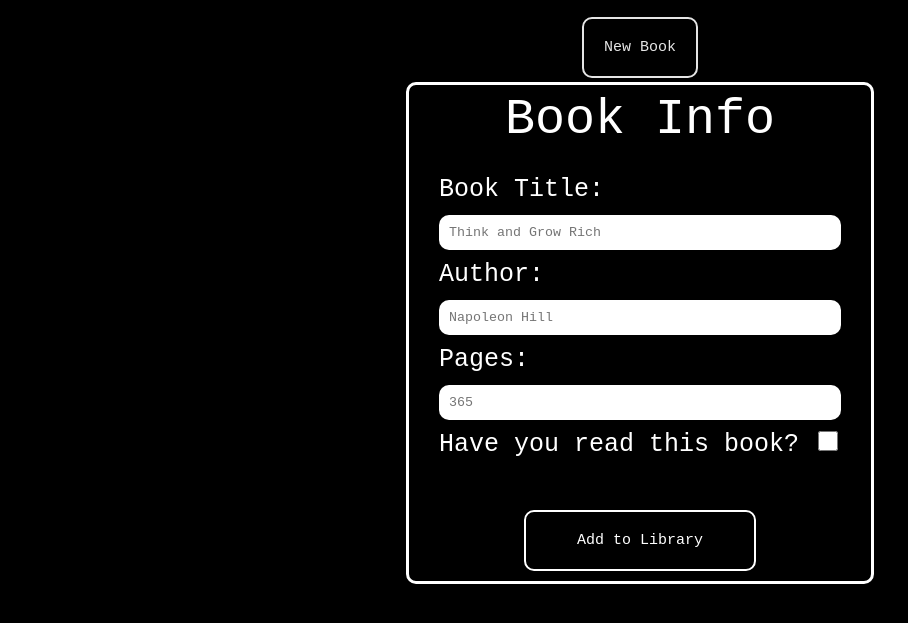
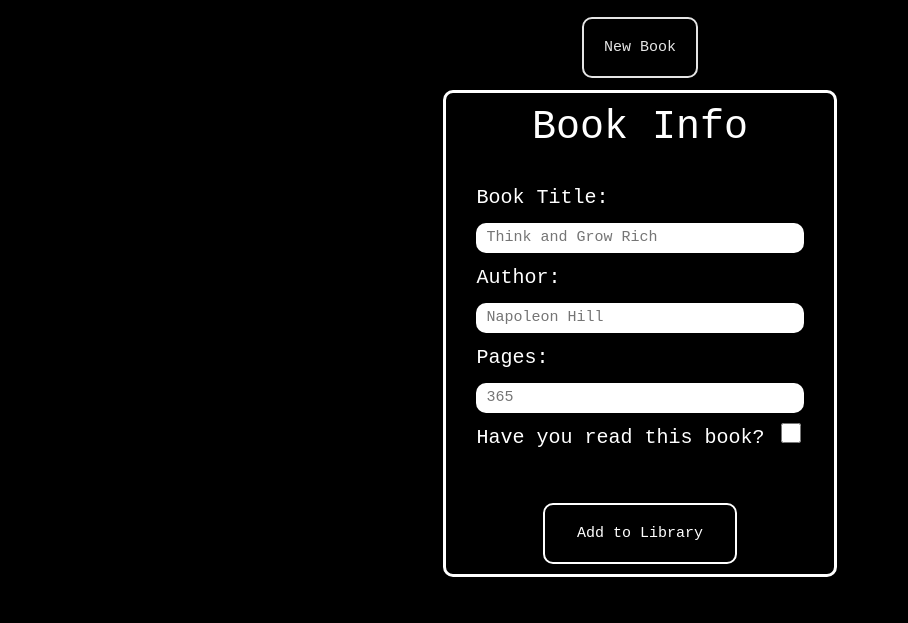
Before and after one commit to hdev-github/library-project, a plain HTML site: page index.html in a window 1280 px wide. Both pictures are taken after a click on the button "New Book". Shown: the part 67-690 px from the top of the page, without its empty margins (0-908 px from the left). Drawn offline with Linux system fonts and the light colour scheme.

Commit message:
worked on sizing g

```diff
--- a/styles.css
+++ b/styles.css
@@ -44,7 +44,7 @@ body {
 
 legend {
     text-align: center;
-    font-size: 50px;
+    font-size: 40px;
 }
 
 dialog {
@@ -57,7 +57,7 @@ dialog {
 
 fieldset {
     text-align: left;
-    font-size: 25px;
+    font-size: 20px;
     padding: 20px;
     margin: 10px;
     border: 2px none;
@@ -74,12 +74,13 @@ fieldset {
 
 .input-box input {
     width: 100%;
-    /* height: 30px; */
+    height: 30px;
     display: block;
     border: none;
     outline: none;
     border-radius: 10px;
     padding: 10px;
+    font-size: 15px;
 
 }
 
```
